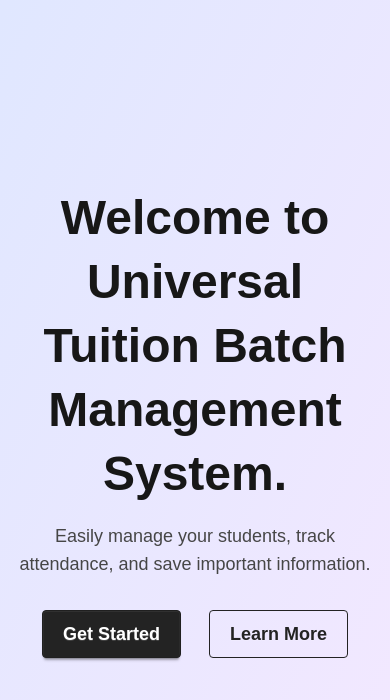
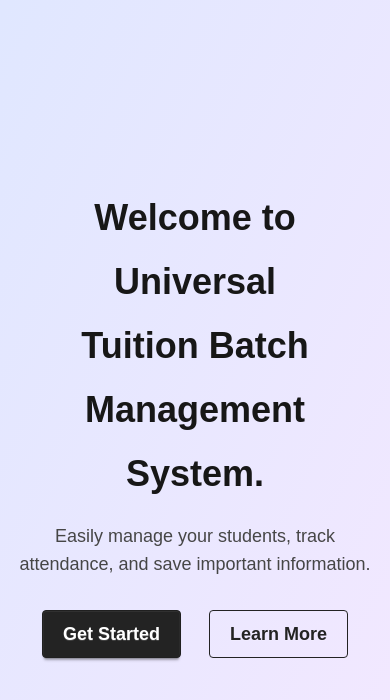
Before and after one commit to misbahulhoq/tuitionbatch, a Next.js app: page / in a window 390 px wide. Shown: the top 700 px of the page. Built offline with nearby package versions, Linux system fonts and the light colour scheme; no server answers.

Commit message:
updated text size and metadata

```diff
--- a/src/app/layout.tsx
+++ b/src/app/layout.tsx
@@ -18,7 +18,7 @@ export const metadata: Metadata = {
     default: "TuitionBatch",
     template: "%s | TuitionBatch",
   },
-  description: "TuitionBatch is a platform for managing students.",
+  description: "TuitionBatch is a platform for managing student's attendance.",
 };
 
 export default function RootLayout({
--- a/src/components/WelcomePage.tsx
+++ b/src/components/WelcomePage.tsx
@@ -11,7 +11,7 @@ const WelcomePage = () => {
         transition={{ duration: 1 }}
         className="container-center text-center"
       >
-        <h1 className="mb-4 text-5xl leading-16 font-bold">
+        <h1 className="mb-4 text-4xl leading-16 font-bold lg:text-5xl">
           Welcome to Universal <br />
           Tuition Batch Management System.
         </h1>
```
